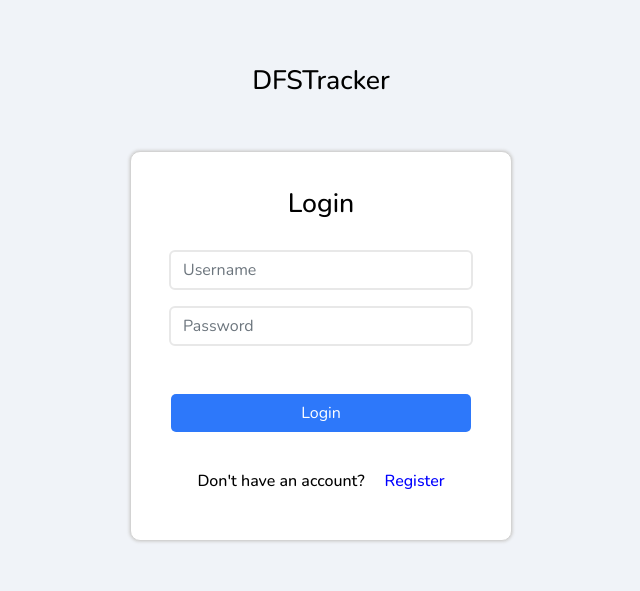
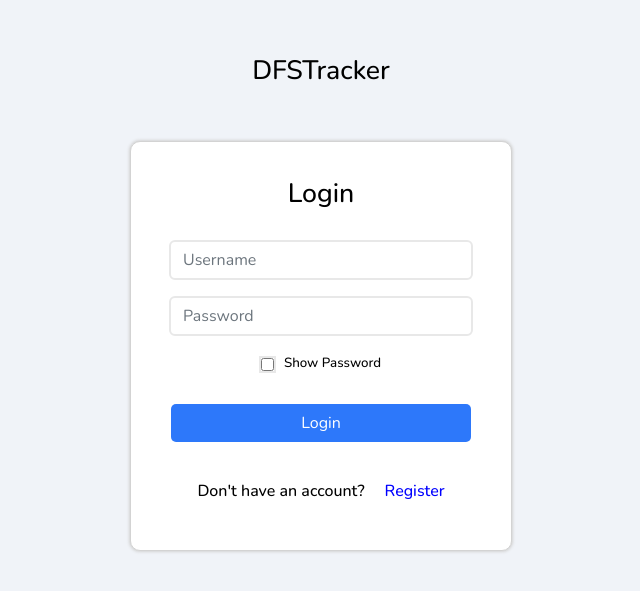
Before and after one commit to n-roth12/DFS-Lineup-Tracker, a React (Create React App) app: page / in a window 1280 px wide. Shown: the part 105-696 px from the top of the page, without its empty margins (319-959 px from the left). Built offline with nearby package versions, Linux system fonts and the light colour scheme.

Commit message:
Hide and show password toggle box.

```diff
--- a/src/components/LoginPage/LoginPage.css
+++ b/src/components/LoginPage/LoginPage.css
@@ -66,3 +66,18 @@ h1 {
 .website-title {
 	margin-bottom: 50px;
 }
+
+.show-password {
+	display: flex;
+	justify-content: center;
+	align-items: center;
+}
+
+.show-password p {
+	margin: 0;
+}
+
+.show-password input {
+	margin:  0px;
+	margin-right: 10px;
+}
--- a/src/components/LoginPage/LoginPage.js
+++ b/src/components/LoginPage/LoginPage.js
@@ -9,6 +9,7 @@ const LoginPage = ({ setToken, setUserId }) => {
 	const [username, setUsername] = useState('')
 	const [password, setPassword] = useState('')
 	const [alert, setAlert] = useState('')
+	const [showPassword, setShowPassword] = useState(false)
 
 	const loginUser = async (credentials) => {
 		await axios.post('/users/login', credentials)
@@ -34,6 +35,10 @@ const LoginPage = ({ setToken, setUserId }) => {
 		})
 	}
 
+	const toggle = () => {
+		setShowPassword(!showPassword)
+	}
+
 	return (
 		<div className="login-page">
 			<h1 className="website-title">DFSTracker</h1>
@@ -43,8 +48,12 @@ const LoginPage = ({ setToken, setUserId }) => {
 			    	<div>
 			    		<input className="form-control" type="text" placeholder="Username" value={username}
 			    			onChange={(e) => setUsername(e.target.value)} />
-			    		<input className="form-control" type="text" placeholder="Password" value={password}
+			    		<input className="form-control" type={showPassword ? "text" : "password"} placeholder="Password" value={password}
 			    		onChange={(e) => setPassword(e.target.value)} />
+			    		<div className="show-password">
+			    			<input className="checkbox" type="checkbox" checked={showPassword} onClick={toggle} />
+			    			<p>Show Password</p>
+			    		</div>
 			    		{alert.length > 0 &&
 			    			<>
 			    				<p className="alert">{alert}</p>
--- a/src/components/RegisterPage/RegisterPage.css
+++ b/src/components/RegisterPage/RegisterPage.css
@@ -66,3 +66,18 @@ h1 {
 .website-title {
 	margin-bottom: 50px;
 }
+
+.show-password {
+	display: flex;
+	justify-content: center;
+	align-items: center;
+}
+
+.show-password p {
+	margin: 0;
+}
+
+.show-password input {
+	margin:  0px;
+	margin-right: 10px;
+}
--- a/src/components/RegisterPage/RegisterPage.js
+++ b/src/components/RegisterPage/RegisterPage.js
@@ -9,6 +9,7 @@ const LandingPage = ({ setToken }) => {
 	const [password, setPassword] = useState('')
 	const [passwordCheck, setPasswordCheck] = useState('')
 	const [alert, setAlert] = useState('')
+	const [showPassword, setShowPassword] = useState(false)
 
 	const onSubmit = async () => {
 		if (password === passwordCheck) {
@@ -34,6 +35,10 @@ const LandingPage = ({ setToken }) => {
 		}
 	}
 
+	const toggle = () => {
+		setShowPassword(!showPassword)
+	}
+
 	return (
 		<div className="register-page">
 			<h1 className="website-title">DFSTracker</h1>
@@ -43,10 +48,14 @@ const LandingPage = ({ setToken }) => {
 		    	<div>
 		    		<input className="form-control" type="text" placeholder="Enter a username" value={username}
 		    			onChange={(e) => setUsername(e.target.value)} />
-		    		<input className="form-control" type="text" placeholder="Enter a password" value={password}
+		    		<input className="form-control" type={showPassword ? "text" : "password"} placeholder="Enter a password" value={password}
 		    		onChange={(e) => setPassword(e.target.value)} />
-		    		<input className="form-control" type="text" placeholder="Re-enter password" value={passwordCheck}
+		    		<input className="form-control" type={showPassword ? "text" : "password"} placeholder="Re-enter password" value={passwordCheck}
 		    		onChange={(e) => setPasswordCheck(e.target.value)} />
+		    		<div className="show-password">
+		    			<input className="checkbox" type="checkbox" checked={showPassword} onClick={toggle} />
+		    			<p>Show Password</p>
+		    		</div>
 		    		{alert.length > 0 &&
 		    			<>
 		    				<p className="alert">{alert}</p>
```
